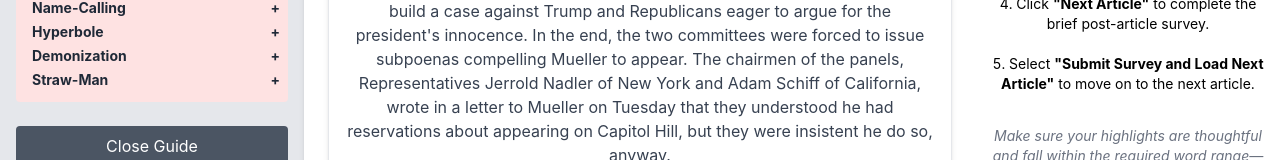
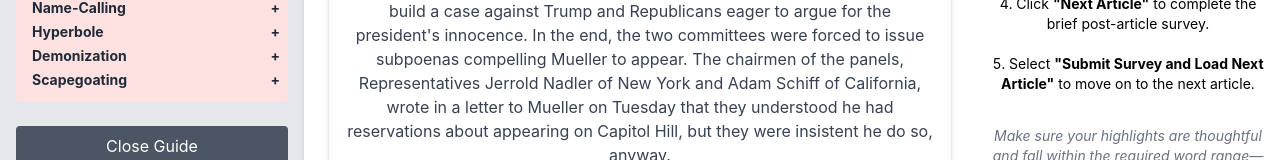
Before and after one commit to kathigg/mturkstudy-1, a React (Create React App) app: page / in a window 1280 px wide. Shown: the part 422-582 px from the top of the page. Built offline with nearby package versions, Linux system fonts and the light colour scheme.

Commit message:
updated to use scapegoating term instead of strawman

```diff
--- a/src/website_management/pages/NewsAnnotationTool.js
+++ b/src/website_management/pages/NewsAnnotationTool.js
@@ -148,7 +148,7 @@ useEffect(() => {
 
     const categoryOptions = {
       Persuasive_Propaganda: ["Repetition", "Exaggeration", "Slogans", "Bandwagon", "Causal Oversimplification", "Doubt"],
-      Inflammatory_Language: ["Demonization", "Name-Calling", "Hyperbole", "Straw Man Arguments"],
+      Inflammatory_Language: ["Demonization", "Name-Calling", "Hyperbole", "Scapegoating"],
       "No_Manipulative_Language": ["No bias"],
   };
 
@@ -571,7 +571,7 @@ const handleSubcategoryChange = (e) => {
                     <DropdownItem icon=" " title="Name-Calling">Using demeaning labels or insults to discredit opponents.</DropdownItem>
                     <DropdownItem icon=" " title="Hyperbole">Exaggerating to provoke fear, anger, or excitement.</DropdownItem>
                     <DropdownItem icon=" " title="Demonization">Portraying individuals or groups as evil, immoral, or dangerous.</DropdownItem>
-                    <DropdownItem icon=" " title="Straw-Man">Misrepresenting someone's argument to make it easier to attack.</DropdownItem>
+                    <DropdownItem icon=" " title="Scapegoating">Blaming a person or group for problems they may not be responsible for.</DropdownItem>
                     </ul>
                 </div>
 
```
